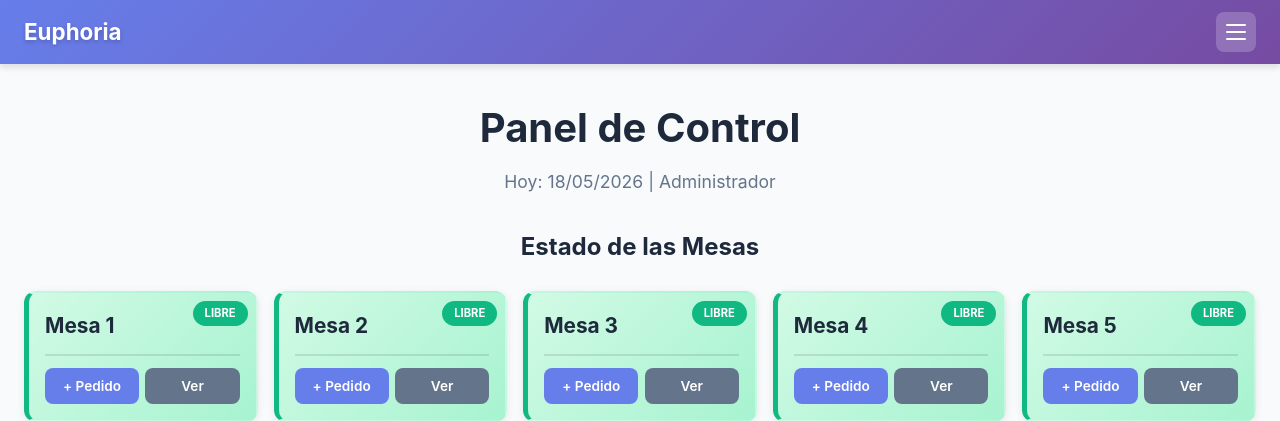
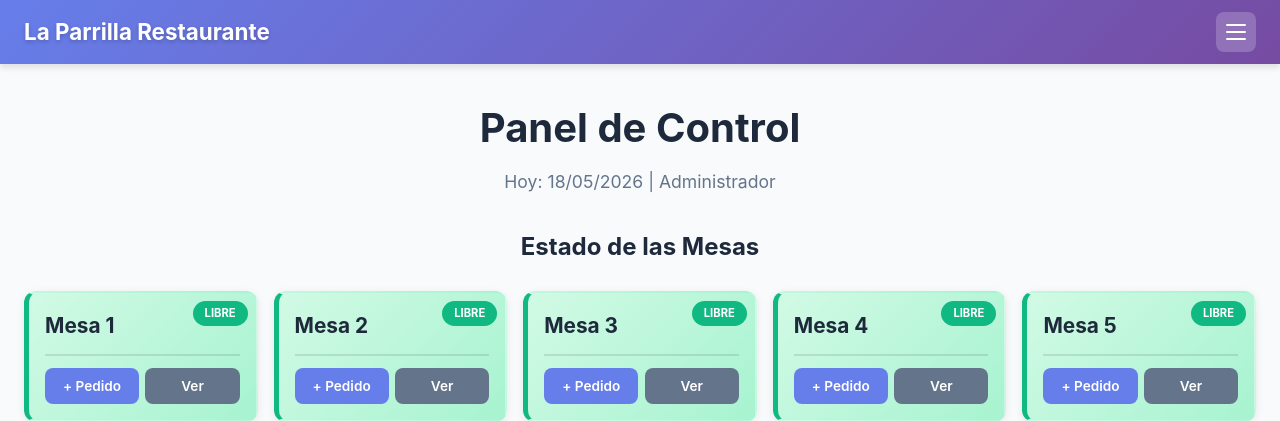
Before and after one commit to vallejoj645/Euphoria, a Flask app: page /dashboard in a window 1280 px wide. Shown: the top 421 px of the page. Run offline with Flask 3, Linux system fonts and the light colour scheme; a user stored in the database is signed in; data comes from the database, SQL or seed files in the repository; data that the repository does not hold is empty.

Commit message:
Rename 'Euphoria' to 'La Parrilla Restaurante' across all pages
Updated nav-brand and page titles in:
- base.html, dashboard.html, administrar_mesas.html,
  administrar_menu.html, administrar_usuarios.html, login.html

https://claude.ai/code/session_01FfEYhmQZx9aHvZ2SKf91ge

```diff
--- a/templates/administrar_menu.html
+++ b/templates/administrar_menu.html
@@ -3,7 +3,7 @@
 <head>
     <meta charset="UTF-8">
     <meta name="viewport" content="width=device-width, initial-scale=1.0">
-    <title>Administrar Menú - Restaurante</title>
+    <title>Administrar Menú - La Parrilla Restaurante</title>
     <style>
         * { margin: 0; padding: 0; box-sizing: border-box; }
 
@@ -196,7 +196,7 @@
 <body>
     <nav class="navbar">
         <div class="nav-container">
-            <div class="nav-brand">Euphoria</div>
+            <div class="nav-brand">La Parrilla Restaurante</div>
             <div class="nav-menu">
                 <a href="{{ url_for('dashboard') }}" class="nav-link">Dashboard</a>
                 <a href="{{ url_for('administrar_mesas') }}" class="nav-link">Mesas</a>
--- a/templates/administrar_mesas.html
+++ b/templates/administrar_mesas.html
@@ -3,7 +3,7 @@
 <head>
     <meta charset="UTF-8">
     <meta name="viewport" content="width=device-width, initial-scale=1.0">
-    <title>Administrar Mesas - Restaurante</title>
+    <title>Administrar Mesas - La Parrilla Restaurante</title>
     <style>
         * { margin: 0; padding: 0; box-sizing: border-box; }
 
@@ -220,7 +220,7 @@
 
 <nav class="navbar">
     <div class="nav-container">
-        <div class="nav-brand">Euphoria</div>
+        <div class="nav-brand">La Parrilla Restaurante</div>
         <div class="nav-menu">
             <a href="{{ url_for('dashboard') }}" class="nav-link">Dashboard</a>
             <a href="{{ url_for('administrar_usuarios') }}" class="nav-link">Usuarios</a>
--- a/templates/administrar_usuarios.html
+++ b/templates/administrar_usuarios.html
@@ -3,7 +3,7 @@
 <head>
     <meta charset="UTF-8">
     <meta name="viewport" content="width=device-width, initial-scale=1.0">
-    <title>Administrar Usuarios - Restaurante</title>
+    <title>Administrar Usuarios - La Parrilla Restaurante</title>
     <style>
         * {
             margin: 0;
@@ -266,7 +266,7 @@
 <body>
     <nav class="navbar">
         <div class="nav-container">
-            <div class="nav-brand">Euphoria</div>
+            <div class="nav-brand">La Parrilla Restaurante</div>
             <div class="nav-menu">
                 <a href="{{ url_for('dashboard') }}" class="nav-link">Dashboard</a>
                 <a href="{{ url_for('administrar_mesas') }}" class="nav-link">Mesas</a>
--- a/templates/base.html
+++ b/templates/base.html
@@ -3,14 +3,14 @@
 <head>
     <meta charset="UTF-8">
     <meta name="viewport" content="width=device-width, initial-scale=1.0">
-    <title>{% block title %}Restaurante{% endblock %}</title>
+    <title>{% block title %}La Parrilla Restaurante{% endblock %}</title>
     <link rel="stylesheet" href="{{ url_for('static', filename='css/styles.css') }}">
 </head>
 <body>
     {% if current_user.is_authenticated %}
     <nav class="navbar">
         <div class="nav-container">
-            <div class="nav-brand">Euphoria</div>
+            <div class="nav-brand">La Parrilla Restaurante</div>
             <button class="nav-toggle" id="navToggle">☰</button>
             <div class="nav-menu" id="navMenu">
                 {% if current_user.rol != 'cocina' %}
--- a/templates/dashboard.html
+++ b/templates/dashboard.html
@@ -3,7 +3,7 @@
 <head>
     <meta charset="UTF-8">
     <meta name="viewport" content="width=device-width, initial-scale=1.0">
-    <title>Dashboard - Restaurante</title>
+    <title>Dashboard - La Parrilla Restaurante</title>
     <link rel="stylesheet" href="{{ url_for('static', filename='css/styles.css') }}">
 
     <!-- PWA -->
@@ -696,7 +696,7 @@
     <!-- Navbar -->
     <nav class="navbar">
         <div class="nav-container">
-            <div class="nav-brand">Euphoria</div>
+            <div class="nav-brand">La Parrilla Restaurante</div>
 
             <button class="nav-toggle" id="navToggle" aria-label="Abrir menú" aria-expanded="false">
                 <span></span>
--- a/templates/login.html
+++ b/templates/login.html
@@ -458,7 +458,7 @@
             <div class="login-header">
                 <div class="logo-wrap">
                     <img src="{{ url_for('static', filename='logo.jpeg') }}"
-                         alt="Euphoria"
+                         alt="La Parrilla Restaurante"
                          onerror="this.style.display='none'; this.nextElementSibling.style.display='flex'">
                     <span class="logo-fallback">🔥</span>
                 </div>
```
